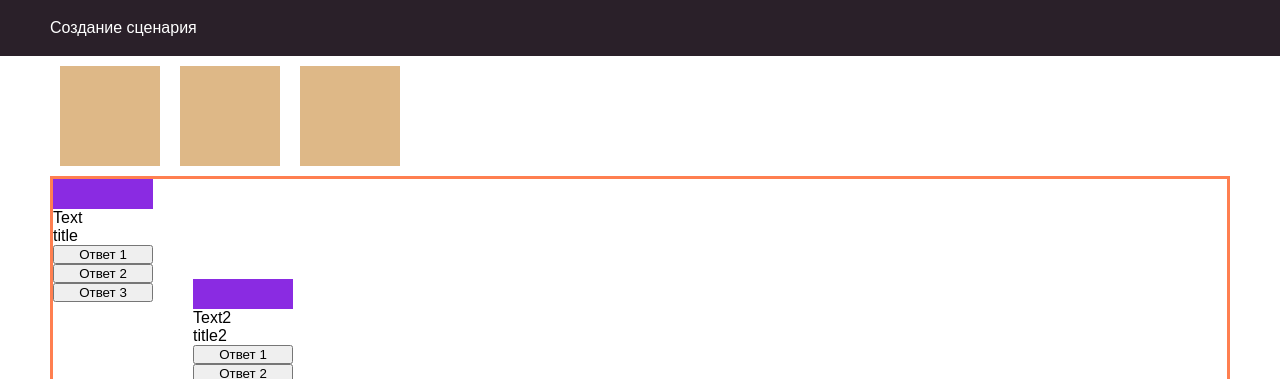
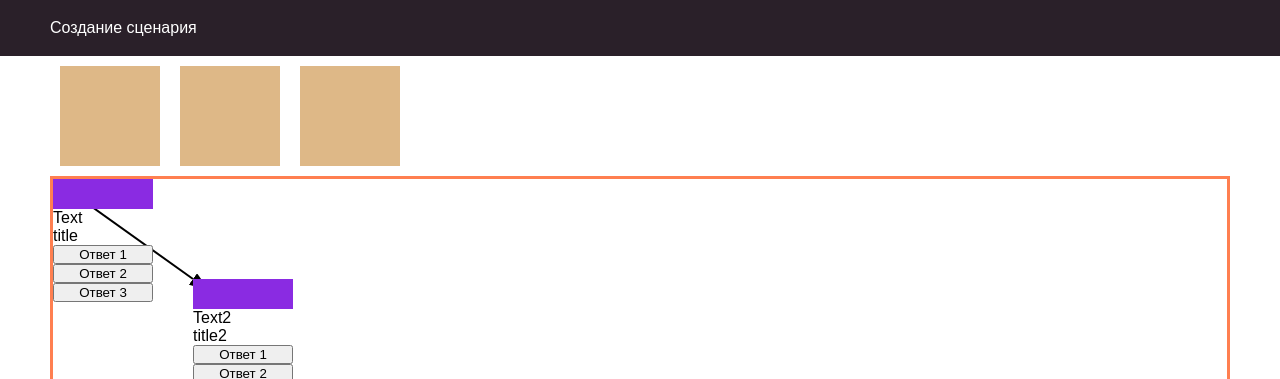
Before and after one commit to Alexandr32/SceneConstructor, an Angular app in the folder scene-constructor/: page / in a window 1280 px wide. Shown: the top 379 px of the page. Built offline with nearby package versions, Linux system fonts and the light colour scheme.

Commit message:
стрелка

```diff
--- a/scene-constructor/src/app/app.module.ts
+++ b/scene-constructor/src/app/app.module.ts
@@ -7,6 +7,7 @@ import {HeaderComponent} from './header/header.component';
 import {EditorComponent} from './editor/editor.component';
 import {SceneComponent} from './scene/scene.component';
 import {ToCoordinatesPipe} from './pipe/toсoordinates.pipe';
+import { SvgLineComponent } from './svg-line/svg-line.component';
 
 @NgModule({
   declarations: [
@@ -14,7 +15,8 @@ import {ToCoordinatesPipe} from './pipe/toсoordinates.pipe';
     HeaderComponent,
     EditorComponent,
     SceneComponent,
-    ToCoordinatesPipe
+    ToCoordinatesPipe,
+    SvgLineComponent
   ],
   imports: [
     BrowserModule,
--- a/scene-constructor/src/app/editor/editor.component.html
+++ b/scene-constructor/src/app/editor/editor.component.html
@@ -8,6 +8,11 @@
   <div class="editor--working-space"
   (mousemove)="onmousemove($event)">
 
+    <app-svg-line
+      [pointOne]="scenes[0].coordinate"
+      [pointTwo]="scenes[1].coordinate"
+    ></app-svg-line>
+
     <app-scene *ngFor="let scene of scenes"
                [scene]="scene"
                [coordinate$]="coordinate$"
--- /dev/null
+++ b/scene-constructor/src/app/svg-line/svg-line.component.ts
@@ -0,0 +1,22 @@
+import {Component, Input, OnInit} from '@angular/core';
+import { Coordinate } from '../models/scene-model';
+
+@Component({
+  selector: 'app-svg-line',
+  templateUrl: './svg-line.component.svg',
+  styleUrls: ['./svg-line.component.scss']
+})
+export class SvgLineComponent implements OnInit {
+
+  @Input()
+  pointOne: Coordinate = new Coordinate()
+
+  @Input()
+  pointTwo: Coordinate = new Coordinate()
+
+  constructor() { }
+
+  ngOnInit(): void {
+  }
+
+}
```
Also changed, not shown: scene-constructor/src/app/svg-line/svg-line.component.scss (added), scene-constructor/src/app/svg-line/svg-line.component.svg (added), 1 other file (tests, documents, lock files or other folders).
